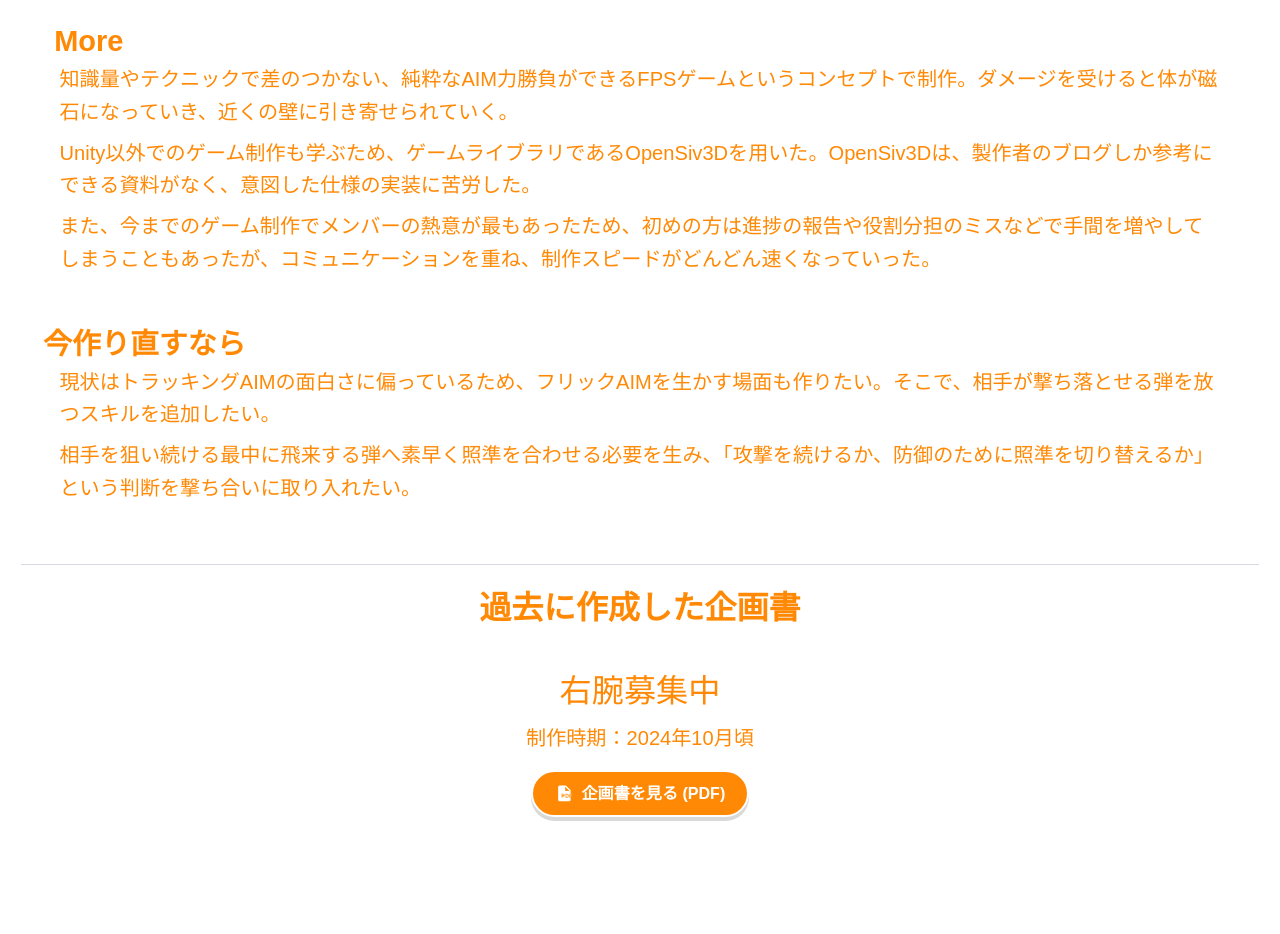
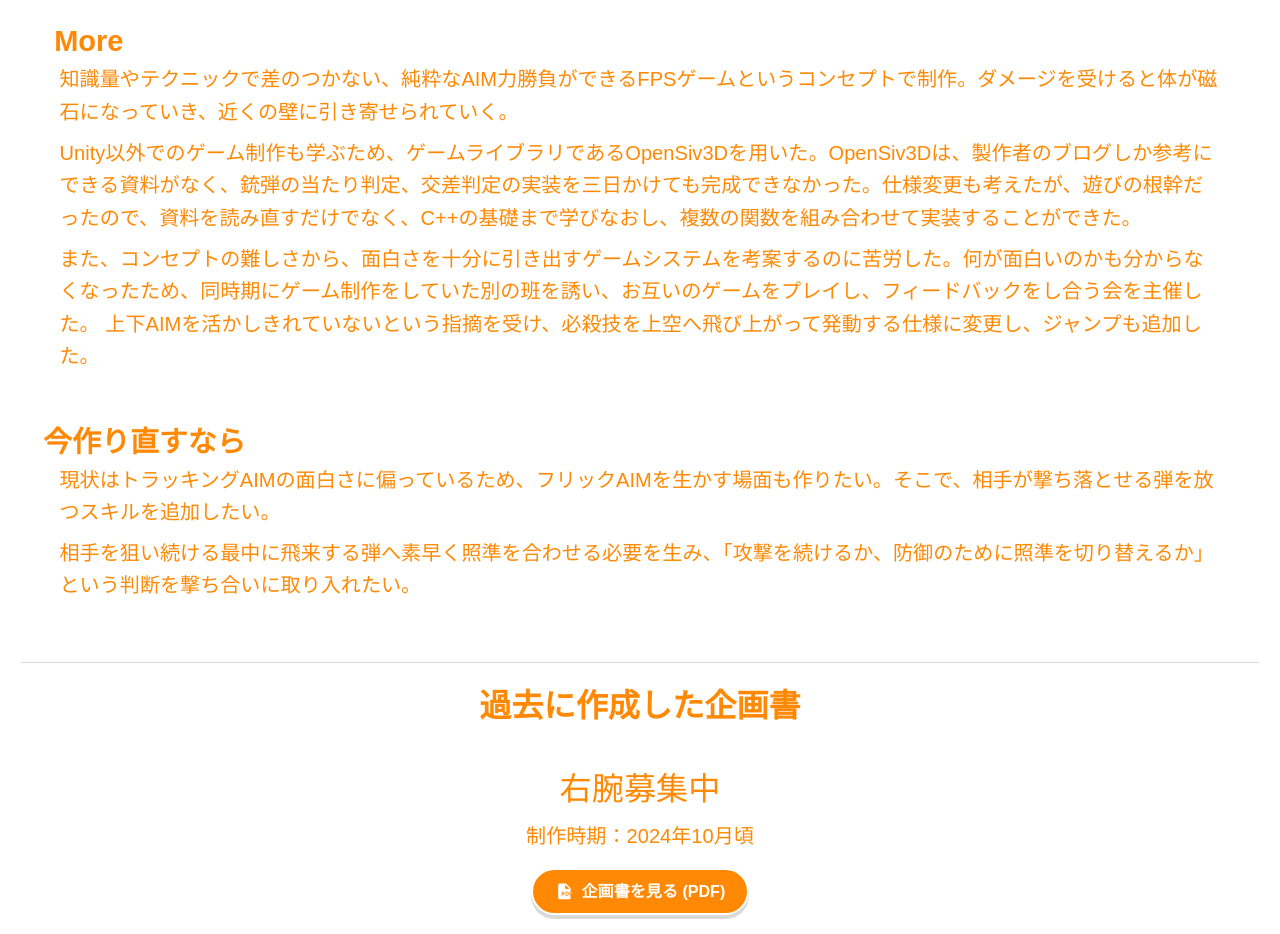
Before and after one commit to mido0923/game-portfolio, a Next.js app: page / in a window 1280 px wide. Shown: the part 5340-6274 px from the top of the page. Before the commit the page ends 6228 px from the top, so only its background shows below. Built offline with nearby package versions, Linux system fonts and the light colour scheme; a web font is replaced by a local one.

Commit message:
ゲーム紹介文の開発エピソードを更新

```diff
--- a/app/page.tsx
+++ b/app/page.tsx
@@ -574,10 +574,11 @@ export default function Home() {
                         知識量やテクニックで差のつかない、純粋なAIM力勝負ができるFPSゲームというコンセプトで制作。ダメージを受けると体が磁石になっていき、近くの壁に引き寄せられていく。
                       </p>
                       <p className="leading-relaxed mb-3">
-                        Unity以外でのゲーム制作も学ぶため、ゲームライブラリであるOpenSiv3Dを用いた。OpenSiv3Dは、製作者のブログしか参考にできる資料がなく、意図した仕様の実装に苦労した。
+                        Unity以外でのゲーム制作も学ぶため、ゲームライブラリであるOpenSiv3Dを用いた。OpenSiv3Dは、製作者のブログしか参考にできる資料がなく、銃弾の当たり判定、交差判定の実装を三日かけても完成できなかった。仕様変更も考えたが、遊びの根幹だったので、資料を読み直すだけでなく、C++の基礎まで学びなおし、複数の関数を組み合わせて実装することができた。
                       </p>
                       <p className="leading-relaxed">
-                        また、今までのゲーム制作でメンバーの熱意が最もあったため、初めの方は進捗の報告や役割分担のミスなどで手間を増やしてしまうこともあったが、コミュニケーションを重ね、制作スピードがどんどん速くなっていった。
+                        また、コンセプトの難しさから、面白さを十分に引き出すゲームシステムを考案するのに苦労した。何が面白いのかも分からなくなったため、同時期にゲーム制作をしていた別の班を誘い、お互いのゲームをプレイし、フィードバックをし合う会を主催した。
+                        上下AIMを活かしきれていないという指摘を受け、必殺技を上空へ飛び上がって発動する仕様に変更し、ジャンプも追加した。
                       </p>
                     </div>
                   </div>
```
